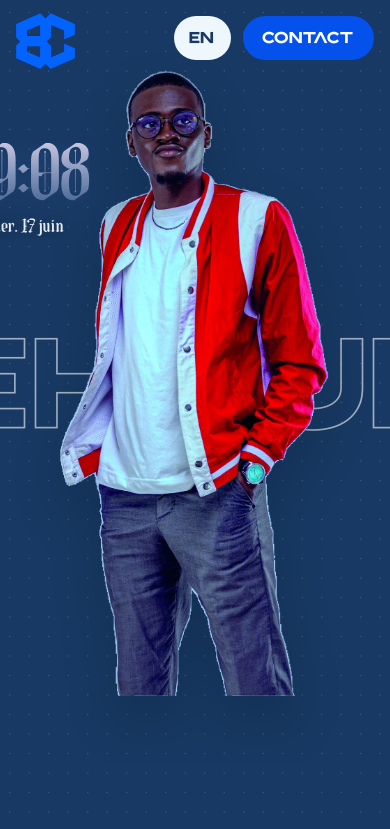
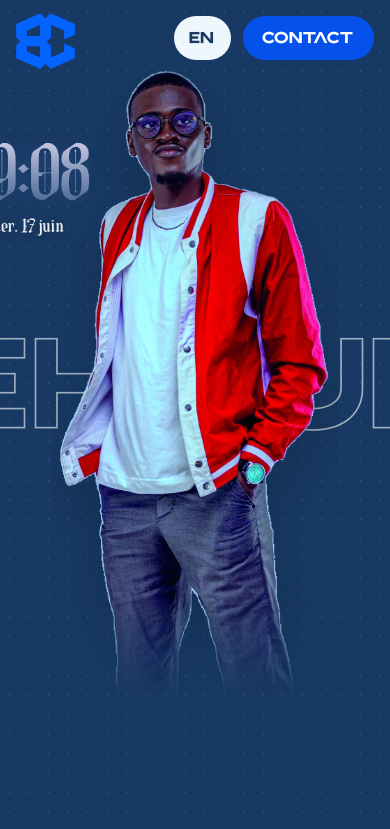
Before and after one commit to Cephas-67/portfolioEHOUD, a React (Vite) app in the folder portfolio-ehoud/: page / in a window 390 px wide. Shown: the top 829 px of the page. Built offline with nearby package versions, Linux system fonts and the light colour scheme.

Commit message:
front-end by siméon

```diff
--- a/portfolio-ehoud/src/App.tsx
+++ b/portfolio-ehoud/src/App.tsx
@@ -1,19 +1,12 @@
-import { useState } from "react";
-import { BrowserRouter, Routes, Route } from "react-router-dom";
+import { useEffect, useState } from "react";
+import { BrowserRouter } from "react-router-dom";
 import { QueryClient, QueryClientProvider } from "@tanstack/react-query";
 import { Toaster } from "sonner";
 import { LanguageProvider } from "@/i18n/LanguageContext";
 import { IntroLoader } from "@/components/IntroLoader";
 import { IntroContext } from "@/components/IntroContext";
 import { Layout } from "@/components/layout/Layout";
-import Home from "@/pages/Home";
-import About from "@/pages/About";
-import Services from "@/pages/Services";
-import Portfolio from "@/pages/Portfolio";
-import Entrepreneuriat from "@/pages/Entrepreneuriat";
-import Articles from "@/pages/Articles";
-import Contact from "@/pages/Contact";
-import NotFound from "@/pages/NotFound";
+import { preloadHeroes } from "@/lib/preloadHeroes";
 
 const queryClient = new QueryClient();
 
@@ -21,23 +14,18 @@ function App() {
   // Devient true à la fin du loading : déclenche la chorégraphie (Header + Home).
   const [introReady, setIntroReady] = useState(false);
 
+  // Pendant l'intro, on précharge les images de hero des autres pages pour qu'elles
+  // soient déjà en cache au premier clic (pas de flash « fond bleu » avant l'image).
+  useEffect(() => {
+    preloadHeroes();
+  }, []);
+
   return (
     <QueryClientProvider client={queryClient}>
       <LanguageProvider>
         <IntroContext.Provider value={introReady}>
           <BrowserRouter>
-            <Routes>
-              <Route element={<Layout />}>
-                <Route path="/" element={<Home />} />
-                <Route path="/a-propos" element={<About />} />
-                <Route path="/services" element={<Services />} />
-                <Route path="/portfolio" element={<Portfolio />} />
-                <Route path="/entrepreneuriat" element={<Entrepreneuriat />} />
-                <Route path="/articles" element={<Articles />} />
-                <Route path="/contact" element={<Contact />} />
-                <Route path="*" element={<NotFound />} />
-              </Route>
-            </Routes>
+            <Layout />
           </BrowserRouter>
           <Toaster position="bottom-right" />
           <IntroLoader onDone={() => setIntroReady(true)} />
--- a/portfolio-ehoud/src/components/PageHero.tsx
+++ b/portfolio-ehoud/src/components/PageHero.tsx
@@ -1,4 +1,4 @@
-import { useRef } from "react";
+import { useRef, useState } from "react";
 import Marquee from "react-fast-marquee";
 import { motion, useReducedMotion, useScroll, useTransform } from "framer-motion";
 
@@ -16,6 +16,11 @@ type PageHeroProps = {
 export function PageHero({ image, eyebrow, title }: PageHeroProps) {
   const reduce = useReducedMotion();
   const ref = useRef<HTMLDivElement>(null);
+  // Tant que l'image de fond n'est pas chargée, on garde le texte caché : sinon, à la
+  // première visite d'une page, on verrait le gros marquee blanc sur le fond navy nu
+  // (le « flash de page bleue avec du texte » au changement de page).
+  const [loaded, setLoaded] = useState(false);
+  const fade = `transition-opacity duration-700 ${loaded ? "opacity-100" : "opacity-0"}`;
 
   const { scrollYProgress } = useScroll({
     target: ref,
@@ -31,7 +36,14 @@ export function PageHero({ image, eyebrow, title }: PageHeroProps) {
       {/* Couche parallax : l'image déborde de PARALLAX px en haut/bas. */}
       <div className="absolute inset-0 -z-2 overflow-hidden">
         <motion.div className="absolute inset-x-0 -inset-y-20" style={reduce ? undefined : { y }}>
-          <img src={image} alt="" aria-hidden="true" className="size-full object-cover" />
+          <img
+            src={image}
+            alt=""
+            aria-hidden="true"
+            onLoad={() => setLoaded(true)}
+            ref={(node) => node?.complete && setLoaded(true)}
+            className={`size-full object-cover ${fade}`}
+          />
         </motion.div>
       </div>
 
@@ -39,12 +51,12 @@ export function PageHero({ image, eyebrow, title }: PageHeroProps) {
       <div className="pointer-events-none absolute inset-0 -z-1 bg-navy/50" />
 
       {/* Sous-titre centré (petit texte au-dessus du marquee). */}
-      <div className="mx-auto flex max-w-[1054px] flex-col items-center gap-4 lg:gap-6">
+      <div className={`mx-auto flex max-w-[1054px] flex-col items-center gap-4 lg:gap-6 ${fade}`}>
         <p className="max-w-md text-center text-base uppercase tracking-[0.2em] sm:text-lg">{eyebrow}</p>
       </div>
 
       {/* Grand marquee ancré en bas, même style que SPACE/Home. */}
-      <div className="pointer-events-none absolute inset-x-0 bottom-[8%] -z-1">
+      <div className={`pointer-events-none absolute inset-x-0 bottom-[8%] -z-1 ${fade}`}>
         <Marquee speed={80} gradient={false} autoFill>
           <span className="hero-name mx-12 transform-gpu font-bold uppercase leading-none text-white/60 [will-change:transform] text-[clamp(7rem,22vw,18rem)]">
             {title}
--- a/portfolio-ehoud/src/components/layout/Layout.tsx
+++ b/portfolio-ehoud/src/components/layout/Layout.tsx
@@ -1,18 +1,73 @@
-import { Outlet } from "react-router-dom";
+import { useEffect, useState } from "react";
+import { Routes, Route, useLocation } from "react-router-dom";
+import { AnimatePresence, motion } from "framer-motion";
 import { Header } from "./Header";
 import { Footer } from "./Footer";
 import { useSmoothScroll } from "@/hooks/useSmoothScroll";
+import Home from "@/pages/Home";
+import About from "@/pages/About";
+import Services from "@/pages/Services";
+import Portfolio from "@/pages/Portfolio";
+import Entrepreneuriat from "@/pages/Entrepreneuriat";
+import Articles from "@/pages/Articles";
+import Contact from "@/pages/Contact";
+import NotFound from "@/pages/NotFound";
 
-// Coquille partagée par toutes les pages : header sticky + contenu routé + footer.
-// Le thème par défaut est "marine" ; chaque page peut le surcharger sur son propre wrapper.
+// Transition entre pages façon houseofhoney.com : au clic d'un lien de la nav, la
+// NOUVELLE page monte depuis le bas et recouvre l'ancienne (qui reste en place
+// derrière), exactement comme les cartes empilées de la page Offre. Pas d'écran de
+// chargement : c'est la page elle-même qui glisse. La toute première arrivée (gérée
+// par l'IntroLoader) ne joue pas cette montée.
+const EASE = [0.16, 1, 0.3, 1] as const; // expo out, le glissé Lenis du projet
+const DURATION = 0.9;
+
 export function Layout() {
   useSmoothScroll();
+  const location = useLocation();
+
+  // Clé de la page « posée » : celle qui est en flux normal (donc scrollable). Tant
+  // qu'une page est en train de monter, elle est en overlay au-dessus ; une fois
+  // arrivée (onAnimationComplete), elle devient à son tour la page posée.
+  const [settledKey, setSettledKey] = useState(location.key);
+  const settled = settledKey === location.key;
+
+  // Nouvelle page = on repart en haut.
+  useEffect(() => {
+    window.scrollTo(0, 0);
+  }, [location.key]);
 
   return (
     <div className="theme-marine min-h-screen bg-theme-bg-primary">
       <Header />
-      <main>
-        <Outlet />
+      <main className="relative">
+        <AnimatePresence initial={false}>
+          <motion.div
+            key={location.key}
+            // Posée → en flux normal (scrollable, sticky OK). En cours de montée →
+            // overlay plein écran qui glisse par-dessus la page précédente.
+            className={
+              settled
+                ? "relative z-0"
+                : "fixed inset-0 z-20 overflow-hidden bg-theme-bg-primary"
+            }
+            initial={settled ? false : { y: "100%" }}
+            animate={{ y: 0 }}
+            exit={{ y: 0 }} // l'ancienne page reste en place derrière le temps de la montée
+            transition={{ duration: DURATION, ease: EASE }}
+            onAnimationComplete={() => setSettledKey(location.key)}
+          >
+            <Routes location={location}>
+              <Route path="/" element={<Home />} />
+              <Route path="/a-propos" element={<About />} />
+              <Route path="/services" element={<Services />} />
+              <Route path="/portfolio" element={<Portfolio />} />
+              <Route path="/entrepreneuriat" element={<Entrepreneuriat />} />
+              <Route path="/articles" element={<Articles />} />
+              <Route path="/contact" element={<Contact />} />
+              <Route path="*" element={<NotFound />} />
+            </Routes>
+          </motion.div>
+        </AnimatePresence>
       </main>
       <Footer />
     </div>
--- a/portfolio-ehoud/src/index.css
+++ b/portfolio-ehoud/src/index.css
@@ -53,6 +53,14 @@
   src: url("./assets/fonts/worksans-700.woff2") format("woff2");
   font-weight: 700;
   font-display: swap;
+}
+
+/* Portrait du hero Home : le bas de la photo (les pieds) se fond en douceur dans le
+   fond au lieu d'être coupé net. Un masque dégradé rend les derniers ~16% de la
+   hauteur progressivement transparents → le pied « rentre » dans le bg. */
+.portrait-fade {
+  -webkit-mask-image: linear-gradient(to bottom, #000 84%, transparent 100%);
+  mask-image: linear-gradient(to bottom, #000 84%, transparent 100%);
 }
 
 /* Nom EHOUD du hero, Bristone Hollow appliquée en dur (indépendant de Tailwind). */
--- /dev/null
+++ b/portfolio-ehoud/src/lib/preloadHeroes.ts
@@ -0,0 +1,17 @@
+// Précharge en arrière-plan toutes les images de fond des heros pendant l'écran
+// d'intro, pendant que l'utilisateur ne regarde pas encore les autres pages. Ainsi,
+// au premier clic vers /a-propos, /services, etc., l'image du hero est déjà dans le
+// cache du navigateur : elle s'affiche tout de suite, sans le flash « fond bleu » le
+// temps qu'elle se télécharge.
+const heroImages = import.meta.glob("../assets/hero/*.{jpg,webp}", {
+  eager: true,
+  query: "?url",
+  import: "default",
+}) as Record<string, string>;
+
+export function preloadHeroes() {
+  for (const url of Object.values(heroImages)) {
+    const img = new Image();
+    img.src = url; // déclenche le téléchargement, le résultat reste en cache
+  }
+}
--- a/portfolio-ehoud/src/pages/Home.tsx
+++ b/portfolio-ehoud/src/pages/Home.tsx
@@ -103,7 +103,7 @@ export default function Home() {
             <motion.img
               src={portrait}
               alt="Ehoud Emmanuel OTI-TOSSOU"
-              className="h-auto w-full drop-shadow-2xl"
+              className="portrait-fade h-auto w-full drop-shadow-2xl"
               loading="eager"
               initial={reduce ? false : { x: "120%", opacity: 0 }}
               animate={reduce ? undefined : ready ? { x: 0, opacity: 1 } : { x: "120%", opacity: 0 }}
--- a/portfolio-ehoud/tailwind.config.ts
+++ b/portfolio-ehoud/tailwind.config.ts
@@ -33,10 +33,11 @@ export default {
         },
       },
       fontFamily: {
-        // 3 rôles : Work Sans (corps) · Bristone Display (navbar/footer/labels) · Mokgech (grands titres)
+        // 3 rôles : Work Sans (corps) · Bristone Display (navbar/footer/labels) · Pinyon Script (grands titres)
         sans: ['"Work Sans"', "ui-sans-serif", "system-ui", "sans-serif"],
         display: ['"Bristone Display LBC"', '"Work Sans"', "sans-serif"],
-        script: ['"Mokgech"', "cursive"],
+        // Grands titres calligraphiés. L'horloge garde Mokgech via la classe .font-ios.
+        script: ['"Pinyon Script LBC"', "cursive"],
       },
       borderRadius: {
         lg: "var(--radius)",
```
